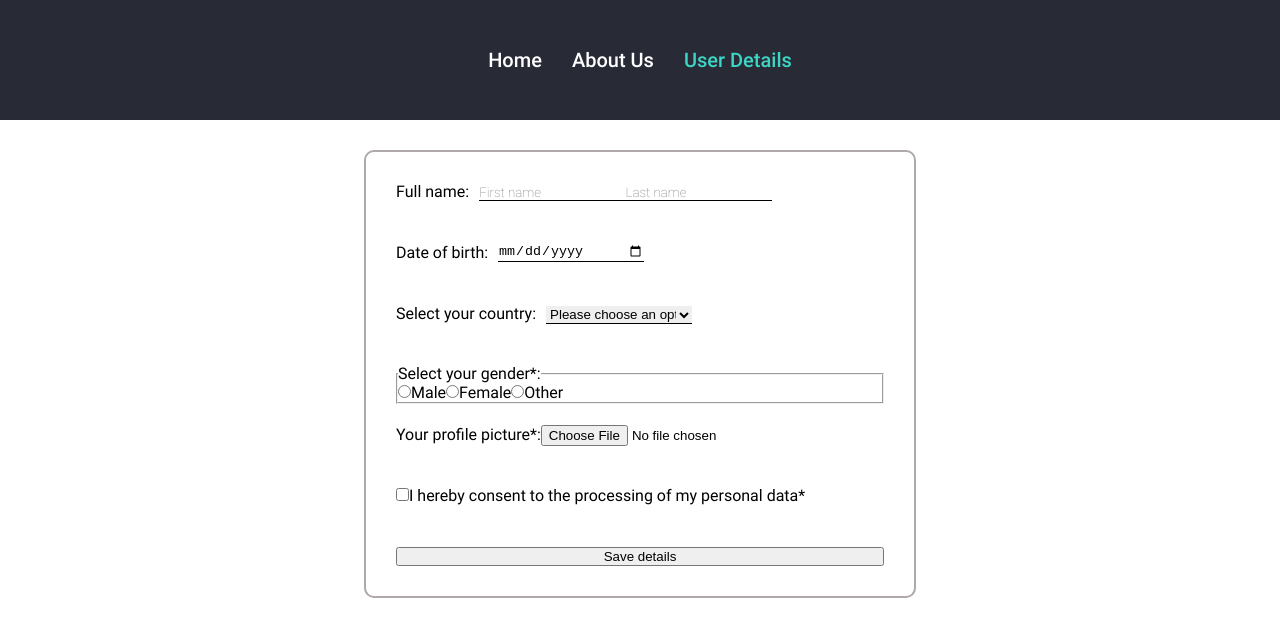
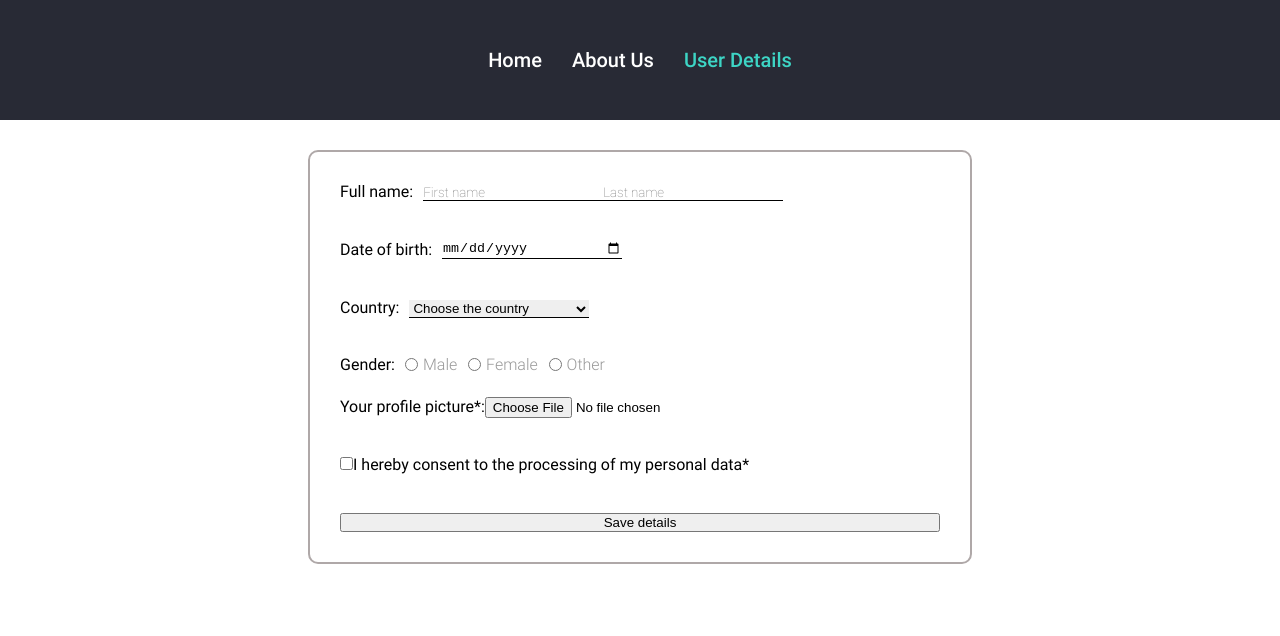
Before and after one commit to shevelevbv/RSS-React-March2023, a React (Vite) app in the folder components/: page /user in a window 1280 px wide. Shown: the top 636 px of the page. Built offline with nearby package versions, Linux system fonts and the light colour scheme.

Commit message:
feat: style gender inputs

```diff
--- a/components/src/components/UserForm.tsx
+++ b/components/src/components/UserForm.tsx
@@ -224,7 +224,8 @@ class UserForm extends React.Component<IPropsType> {
             <CountrySelect countrySelect={this.countrySelect} />
             <ErrorText errorMessage={this.state.errors.country} />
           </div>
-          <div className="form__input_container">
+          <div className="form__gender">
+            <label className="form__label">Gender:</label>
             <GenderRadioInputs
               maleRadioInput={this.maleRadioInput}
               femaleRadioInput={this.femaleRadioInput}
--- a/components/src/components/form-components/CountrySelect.tsx
+++ b/components/src/components/form-components/CountrySelect.tsx
@@ -11,14 +11,14 @@ class CountrySelect extends React.Component<IPropsType> {
     return (
       <div>
         <label htmlFor="country-select" className="form__label">
-          Select your country:
+          Country:
         </label>
         <select
           id="country-select"
           ref={this.props.countrySelect}
           className="form__input form__input_country"
         >
-          <option value="">Please choose an option</option>
+          <option value="">Choose the country</option>
           <option value="Belarus">Belarus</option>
           <option value="Georgia">Georgia</option>
           <option value="Kazakhstan">Kazakhstan</option>
--- a/components/src/components/form-components/GenderRadioInputs.tsx
+++ b/components/src/components/form-components/GenderRadioInputs.tsx
@@ -12,23 +12,20 @@ class GenderRadioInputs extends React.Component<IPropsType> {
   }
   render = () => {
     return (
-      <div>
-        <fieldset>
-          <legend>Select your gender*: </legend>
-          <label>
+      <fieldset className="form__gender__inputs">
+        <label className="form__gender__label">
           <input type="radio" name="gender" value="male" ref={this.props.maleRadioInput} />
-            Male
+          <span>Male</span>
         </label>
-          <label>
+        <label className="form__gender__label">
           <input type="radio" name="gender" value="female" ref={this.props.femaleRadioInput} />
-            Female
+          <span>Female</span>
         </label>
-          <label>
+        <label className="form__gender__label">
           <input type="radio" name="gender" value="other" ref={this.props.otherRadioInput} />
-            Other
+          <span>Other</span>
         </label>
       </fieldset>
-      </div>
     );
   };
 }
--- a/components/src/styles/UserDetails.scss
+++ b/components/src/styles/UserDetails.scss
@@ -7,8 +7,8 @@
 
 .form {
   font-family: "Roboto Regular", sans-serif;
-  width: 40%;
-  height: 30vw;
+  width: 600px;
+  height: 350px;
   display: flex;
   flex-direction: column;
   justify-content: space-between;
@@ -61,6 +61,33 @@
     }
   }
 
+  &__gender {
+      display: flex;
+
+    &__inputs {
+      width: 200px;
+      border: none;
+      display: flex;
+      justify-content: space-between;
+    }
+
+    &__label {
+      display: flex;
+      column-gap: 5px;
+    }
+
+    &__label input + span {
+      color: #7f7f7f;
+      font-family: "Roboto Light", sans-serif;
+      opacity: 0.8;
+    }
+
+    &__label input:checked + span {
+      color: black;
+      font-family: "Roboto Regular", sans-serif;
+    }
+  }
+
   &__error_text {
     width: 95%;
     color: red;
```
Lines whose indentation alone changed are shown as unchanged.
